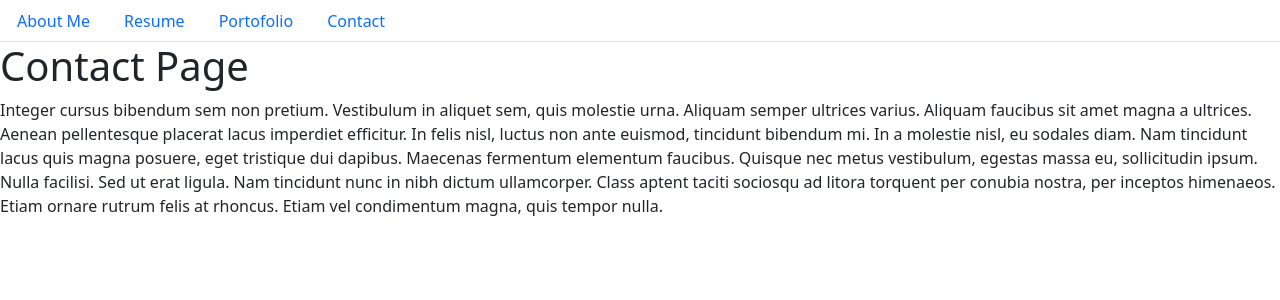
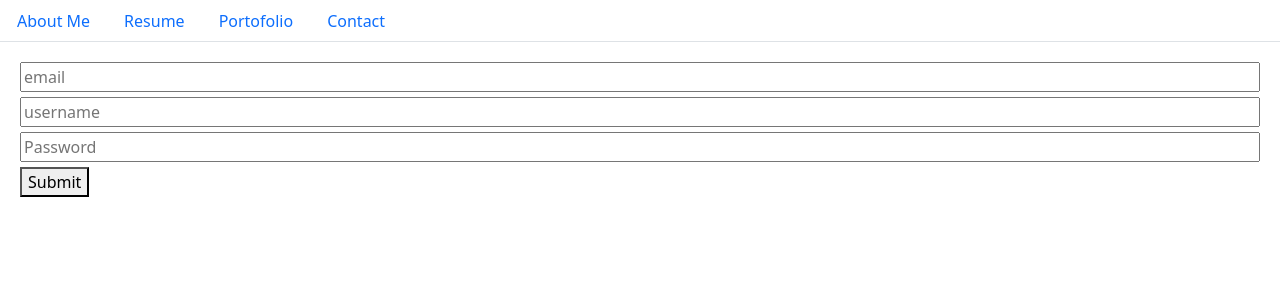
Before and after one commit to danielgregoire34/gregoire-daniel-module20, a React (Create React App) app: page / in a window 1280 px wide. Shown: the top 300 px of the page. Built offline with nearby package versions, Linux system fonts and the light colour scheme.

Commit message:
adding in form elements for the contact page

```diff
--- a/src/components/PortfolioContainer.js
+++ b/src/components/PortfolioContainer.js
@@ -8,7 +8,6 @@
 export default function PortfolioContainer() {
   const [currentPage, setCurrentPage] = useState('Home');
 
-  // This method is checking to see what the value of `currentPage` is. Depending on the value of currentPage, we return the corresponding component to render.
   const renderPage = () => {
     if (currentPage === 'About') {
       return <About />;
--- a/src/components/pages/Contact.js
+++ b/src/components/pages/Contact.js
@@ -1,22 +1,87 @@
-import React from 'react';
+import React, { useState } from 'react';
+import '../pages/style.css';
+
+
+import { checkPassword, validateEmail } from '../../utils/helpers';
 
 export default function Contact() {
+
+  const [email, setEmail] = useState('');
+  const [userName, setUserName] = useState('');
+  const [password, setPassword] = useState('');
+  const [errorMessage, setErrorMessage] = useState('');
+
+  const handleInputChange = (e) => {
+
+    const { target } = e;
+    const inputType = target.name;
+    const inputValue = target.value;
+
+
+    if (inputType === 'email') {
+      setEmail(inputValue);
+    } else if (inputType === 'userName') {
+      setUserName(inputValue);
+    } else {
+      setPassword(inputValue);
+    }
+  };
+
+  const handleFormSubmit = (e) => {
+
+    e.preventDefault();
+
+
+    if (!validateEmail(email) || !userName) {
+      setErrorMessage('Email or username is invalid');
+
+      return;
+
+    }
+    if (!checkPassword(password)) {
+      setErrorMessage(
+        `Choose a more secure password for the account: ${userName}`
+      );
+      return;
+    }
+    alert(`Hello ${userName}`);
+
+    setUserName('');
+    setPassword('');
+    setEmail('');
+  };
+
   return (
     <div>
-      <h1>Contact Page</h1>
-      <p>
-        Integer cursus bibendum sem non pretium. Vestibulum in aliquet sem, quis
-        molestie urna. Aliquam semper ultrices varius. Aliquam faucibus sit amet
-        magna a ultrices. Aenean pellentesque placerat lacus imperdiet
-        efficitur. In felis nisl, luctus non ante euismod, tincidunt bibendum
-        mi. In a molestie nisl, eu sodales diam. Nam tincidunt lacus quis magna
-        posuere, eget tristique dui dapibus. Maecenas fermentum elementum
-        faucibus. Quisque nec metus vestibulum, egestas massa eu, sollicitudin
-        ipsum. Nulla facilisi. Sed ut erat ligula. Nam tincidunt nunc in nibh
-        dictum ullamcorper. Class aptent taciti sociosqu ad litora torquent per
-        conubia nostra, per inceptos himenaeos. Etiam ornare rutrum felis at
-        rhoncus. Etiam vel condimentum magna, quis tempor nulla.
-      </p>
+      <form className="form">
+        <input
+          value={email}
+          name="email"
+          onChange={handleInputChange}
+          type="email"
+          placeholder="email"
+        />
+        <input
+          value={userName}
+          name="userName"
+          onChange={handleInputChange}
+          type="text"
+          placeholder="username"
+        />
+        <input
+          value={password}
+          name="password"
+          onChange={handleInputChange}
+          type="password"
+          placeholder="Password"
+        />
+        <button type="button" onClick={handleFormSubmit}>Submit</button>
+      </form>
+      {errorMessage && (
+        <div>
+          <p className="error-text">{errorMessage}</p>
+        </div>
+      )}
     </div>
   );
 }
--- /dev/null
+++ b/src/components/pages/style.css
@@ -0,0 +1,10 @@
+.form {
+    margin: 20px;
+}
+
+.form input {
+    display: block;
+    margin-top: 5px;
+    margin-bottom: 5px;
+    width: 100%;
+}
--- /dev/null
+++ b/src/utils/helpers.js
@@ -0,0 +1,12 @@
+export function validateEmail(email) {
+    const re = /^(([^<>()[\]\\.,;:\s@"]+(\.[^<>()[\]\\.,;:\s@"]+)*)|(".+"))@((\[[0-9]{1,3}\.[0-9]{1,3}\.[0-9]{1,3}\.[0-9]{1,3}\])|(([a-zA-Z\-0-9]+\.)+[a-zA-Z]{2,}))$/;
+    return re.test(String(email).toLowerCase());
+}
+
+export function checkPassword(input) {
+    const passw = /^[A-Za-z]\w{7,14}$/;
+    if (input.match(passw)) {
+    return true;
+    }
+    return false;
+}
```
Also changed, not shown: src/components/NavTabs.js (+1 -7 lines).
